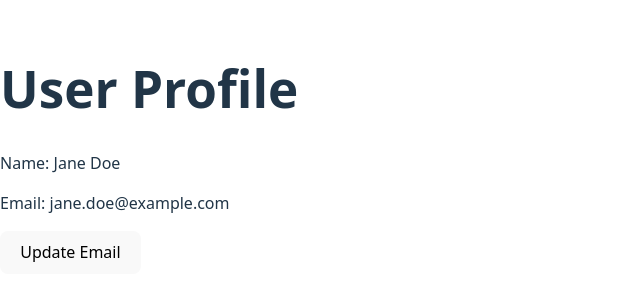
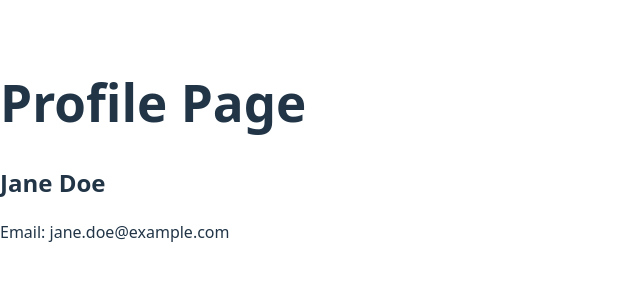
Before and after one commit to Oumaima-97/alx-fe-reactjs, a React (Vite) app in the folder alx-react-app-props/: page / in a window 1280 px wide. Shown: the part 250-550 px from the top of the page, without its empty margins (0-640 px from the left). Built offline with nearby package versions, Linux system fonts and the light colour scheme.

Commit message:
update ProfilePage.jsx

```diff
--- a/alx-react-app-props/src/App.jsx
+++ b/alx-react-app-props/src/App.jsx
@@ -1,14 +1,18 @@
-// src/App.jsx
 import React from 'react';
-import { UserProvider } from './UserContext';  // Import the UserProvider
-import UserProfile from './components/UserProfile';  // Import the component that will consume the context
+import ProfilePage from './components/ProfilePage';
+import { UserContext } from './UserContext';
 
-function App() {
+const App = () => {
+  const userData = {
+    name: "Jane Doe",
+    email: "jane.doe@example.com"
+  };
+
   return (
-    <UserProvider>  {/* Wrap the components inside UserProvider */}
-      <UserProfile />
-    </UserProvider>
+    <UserContext.Provider value={userData}>
+      <ProfilePage />
+    </UserContext.Provider>
   );
-}
+};
 
 export default App;
--- a/alx-react-app-props/src/UserContext.jsx
+++ b/alx-react-app-props/src/UserContext.jsx
@@ -2,7 +2,7 @@
 import React, { createContext, useState } from 'react';
 
 // Create a context for user data
-export const UserContext = createContext();
+export const UserContext = createContext(null);
 
 export const UserProvider = ({ children }) => {
   const [userData, setUserData] = useState({
--- a/alx-react-app-props/src/components/ProfilePage.jsx
+++ b/alx-react-app-props/src/components/ProfilePage.jsx
@@ -1,9 +1,16 @@
-// src/ProfilePage.jsx
-import React from 'react';
-import UserInfo from './UserInfo';
+import React, { useContext } from 'react';
+import UserProfile from './UserProfile';
+import { UserContext } from '../UserContext';
 
-function ProfilePage() {
-  return <UserInfo />;
-}
+const ProfilePage = () => {
+  const user = useContext(UserContext); // Access user data from context
+
+  return (
+    <div>
+      <h1>Profile Page</h1>
+      <UserProfile name={user.name} email={user.email} />
+    </div>
+  );
+};
 
 export default ProfilePage;
--- a/alx-react-app-props/src/components/UserProfile.jsx
+++ b/alx-react-app-props/src/components/UserProfile.jsx
@@ -1,22 +1,12 @@
-// src/UserProfile.jsx
-import React, { useContext } from 'react';
-import { UserContext } from '../UserContext';  // Import the context
+import React from 'react';
 
-function UserProfile() {
-  const { userData, setUserData } = useContext(UserContext);  // Access userData and setUserData
-
-  const updateEmail = () => {
-    setUserData(prevData => ({ ...prevData, email: 'new.email@example.com' }));
-  };
-
+const UserProfile = ({ name, email }) => {
   return (
     <div>
-      <h1>User Profile</h1>
-      <p>Name: {userData.name}</p>
-      <p>Email: {userData.email}</p>
-      <button onClick={updateEmail}>Update Email</button>
+      <h2>{name}</h2>
+      <p>Email: {email}</p>
     </div>
   );
-}
+};
 
 export default UserProfile;
```
